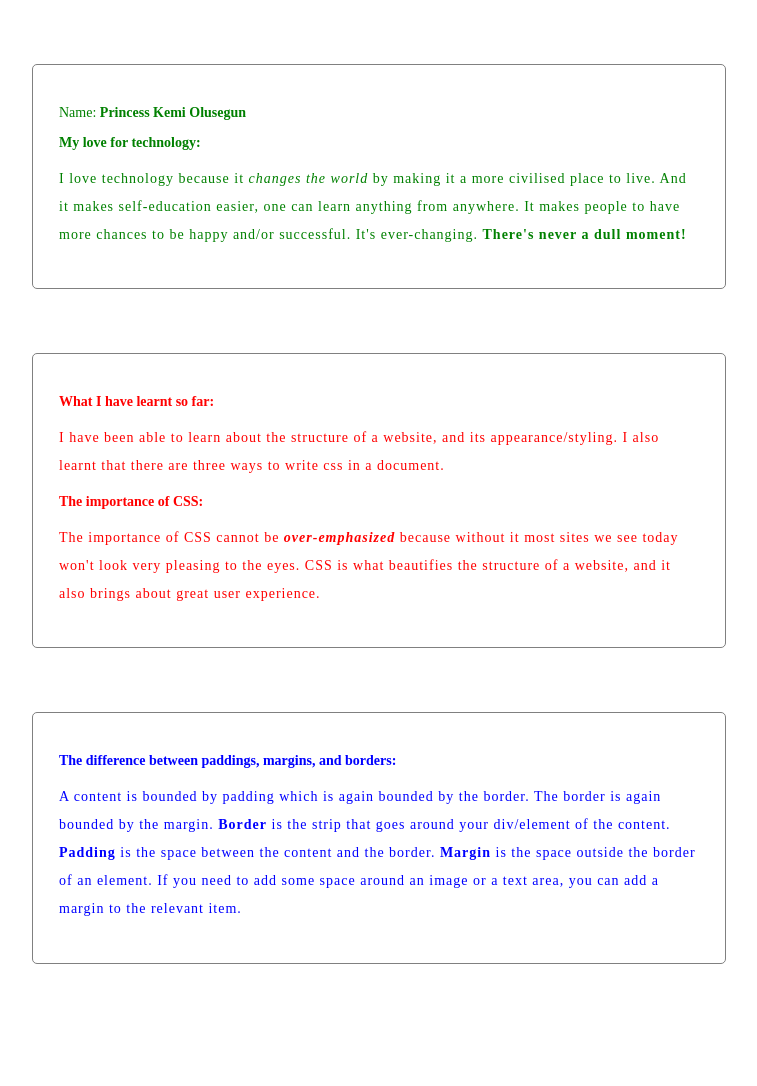
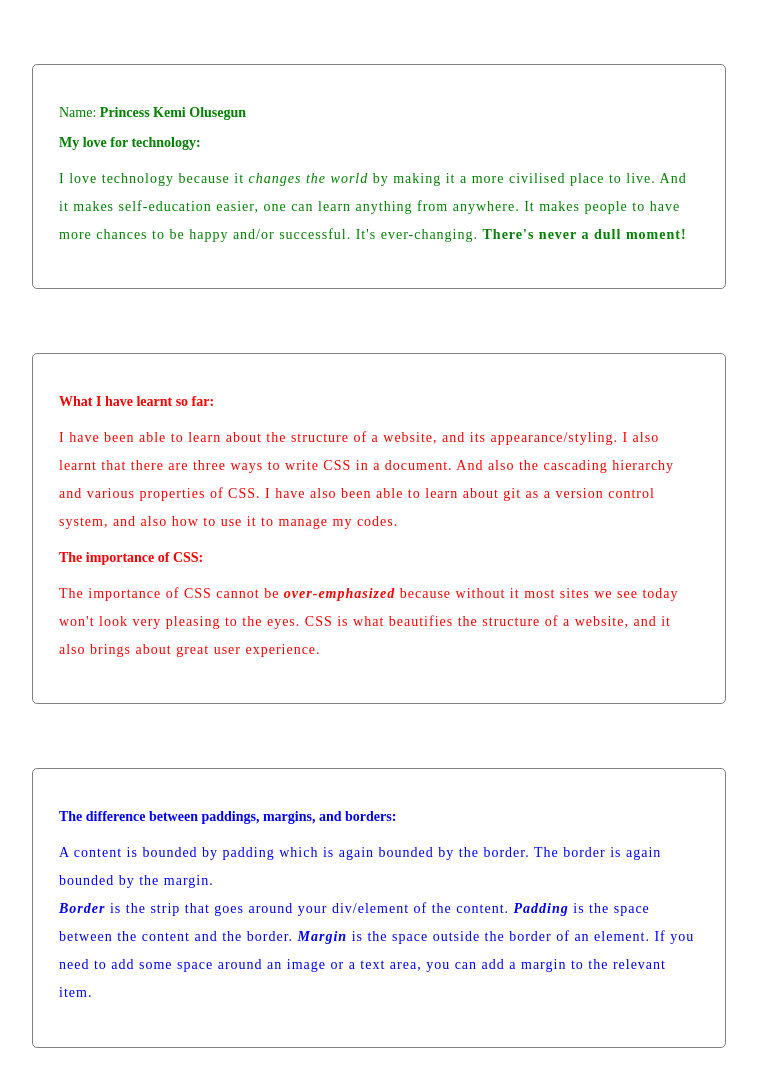
Before and after one commit to PrincessKhay/properties-assignment, a plain HTML site: page index.html in a window 1280 px wide. Shown: the whole page, without its empty margins (261-1018 px from the left). Before the commit the page ends 1028 px from the top, so only its background shows below. Drawn offline with Linux system fonts and the light colour scheme.

Commit message:
added some texts

```diff
--- a/index.html
+++ b/index.html
@@ -26,8 +26,10 @@
       <p><b>What I have learnt so far:</b></p>
       <p class="writeups">
         I have been able to learn about the structure of a website, and its
-        appearance/styling. I also learnt that there are three ways to write css
-        in a document.
+        appearance/styling. I also learnt that there are three ways to write CSS
+        in a document. And also the cascading hierarchy and various properties
+        of CSS. I have also been able to learn about git as a version control
+        system, and also how to use it to manage my codes.
       </p>
       <p><b>The importance of CSS:</b></p>
       <p class="writeups">
@@ -42,12 +44,12 @@
       <p><b>The difference between paddings, margins, and borders:</b></p>
       <p class="writeups">
         A content is bounded by padding which is again bounded by the border.
-        The border is again bounded by the margin. <b></b> <b>Border</b> is the
-        strip that goes around your div/element of the content.
-        <b>Padding</b> is the space between the content and the border.
-        <b>Margin</b> is the space outside the border of an element. If you need
-        to add some space around an image or a text area, you can add a margin
-        to the relevant item.<br />
+        The border is again bounded by the margin. <br />
+        <b><i>Border</i></b> is the strip that goes around your div/element of
+        the content. <b><i>Padding</i></b> is the space between the content and
+        the border. <b><i>Margin</i></b> is the space outside the border of an
+        element. If you need to add some space around an image or a text area,
+        you can add a margin to the relevant item.<br />
       </p>
     </div>
   </body>
```
